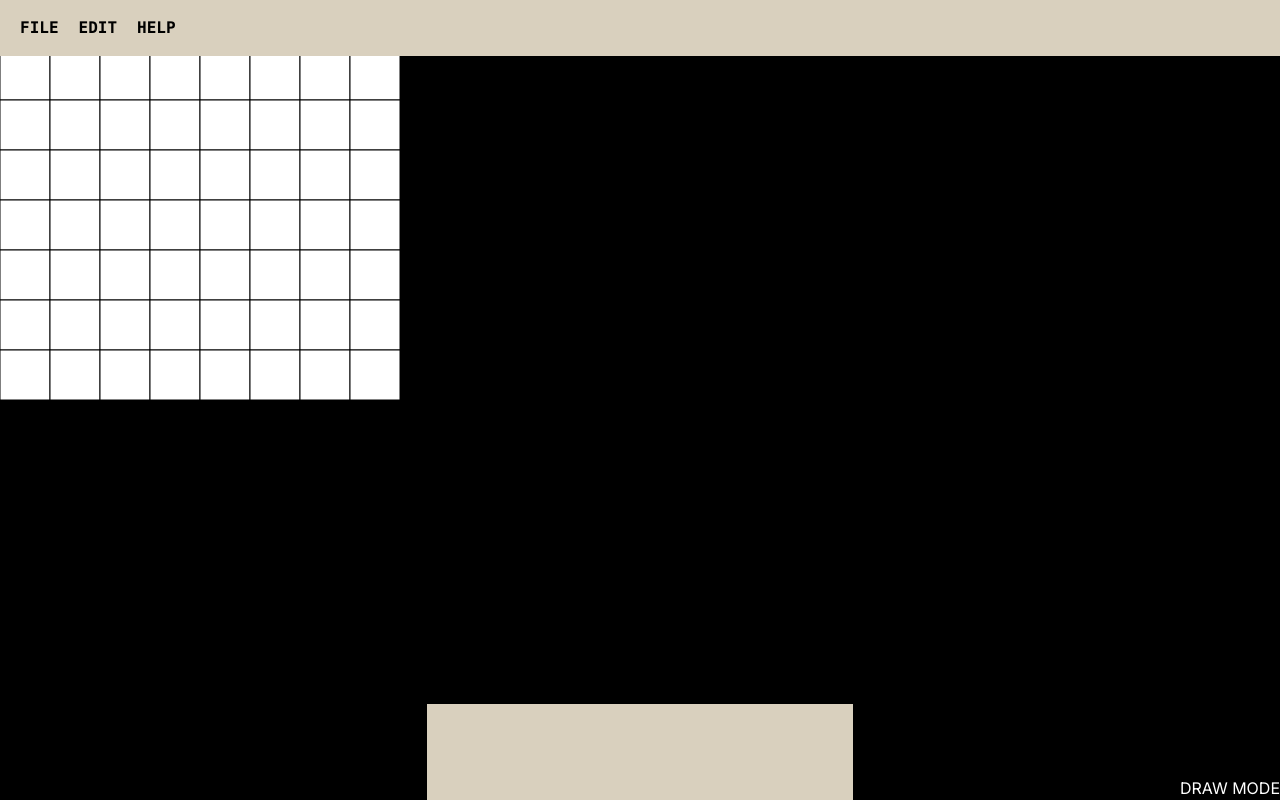
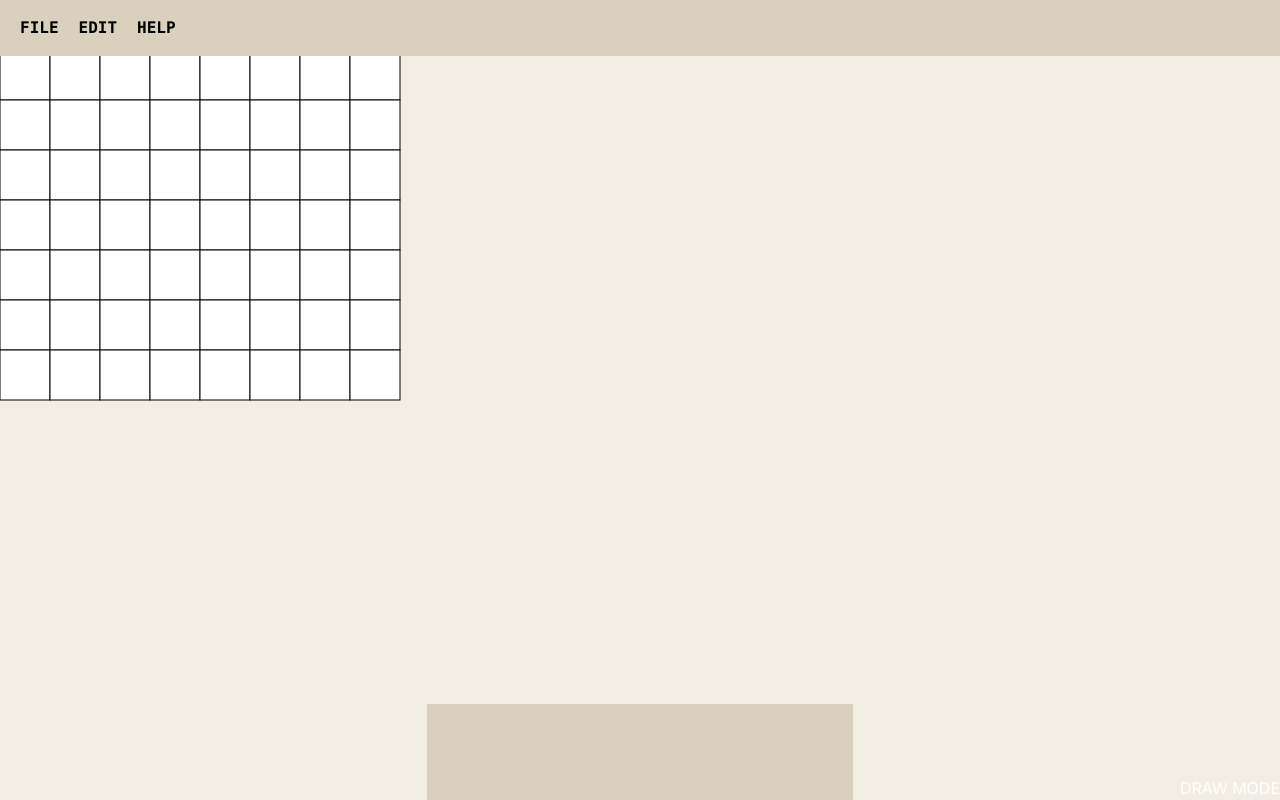
Before and after one commit to zide-editor/zide-desktop, a Next.js app: page / in a window 1280 px wide. Built offline with nearby package versions, Linux system fonts and the light colour scheme.

Commit message:
[FIX]: ✨ window not defined build error 🍉

```diff
--- a/src/app/page.tsx
+++ b/src/app/page.tsx
@@ -1,10 +1,17 @@
 "use client";
+
 import useCanvas from "@/hooks/useCanvas";
-import { useState } from 'react'
+import { Point } from "@/utils/type";
+import { useRef, useState } from "react";
 
 export default function Home() {
-  const [isFloodFill, setIsFloodFill] = useState(false)
+  const [isFloodFill, setIsFloodFill] = useState(false);
   const { canvasRef } = useCanvas(8, 8, 50, isFloodFill);
+  const windowDim = useRef<Point>()
+
+  if (typeof window !== "undefined") {
+    windowDim.current = {x: window.innerWidth, y: window.innerHeight}
+  }
 
   return (
     <main className="h-screen w-full bg-[#F3EEE3] relative flex items-center justify-center">
@@ -14,13 +21,13 @@ export default function Home() {
         <h1 className="cursor-pointer hover:text-[#B7A7F0]">HELP</h1>
       </nav>
 
-      <canvas
-        ref={canvasRef}
-        height={window.innerHeight}
-        width={window.innerWidth}
-        className="bg-black"
-      ></canvas>
-      <button className="text-white absolute bottom-0 right-0" onClick={() => setIsFloodFill(!isFloodFill)}>{isFloodFill ? 'FILL MODE' : 'DRAW MODE'}</button>
+      <canvas ref={canvasRef} height={windowDim.current?.x || 0} width={windowDim.current?.y || 0}></canvas>
+      <button
+        className="text-white absolute bottom-0 right-0"
+        onClick={() => setIsFloodFill(!isFloodFill)}
+      >
+        {isFloodFill ? "FILL MODE" : "DRAW MODE"}
+      </button>
 
       <section className="h-24 w-1/3 bg-[#D9D0BE] absolute bottom-0 left-0 right-0 mx-auto z-[999]"></section>
     </main>
```
